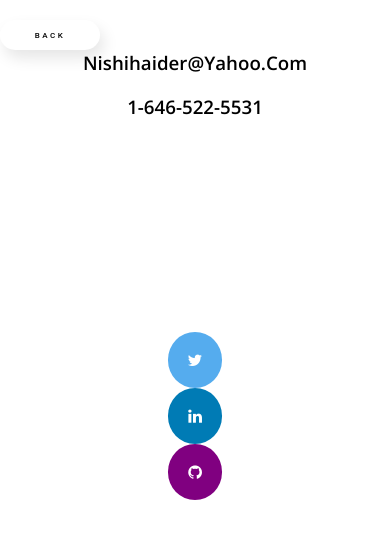
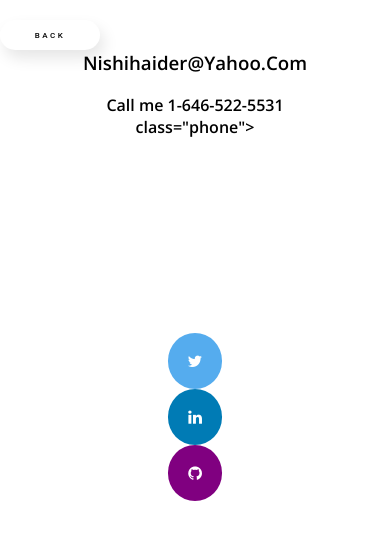
Before and after one commit to jassynyc2020/nisha_ux_portfolio, a plain HTML site: page components/contact.html in a window 390 px wide. Drawn offline with nearby package versions, Linux system fonts and the light colour scheme.

Commit message:
added phone number link in contact page

```diff
--- a/components/contact.html
+++ b/components/contact.html
@@ -23,7 +23,7 @@
       </nav>
     <div class="email-phone-number">
       <h3>nishihaider@yahoo.com</h3>
-      <h3>1-646-522-5531</h3>
+      <a href="16465225531">Call me 1-646-522-5531</a>class="phone"></a>
     </div>
     <div class="social-media-container">
       <a
```
